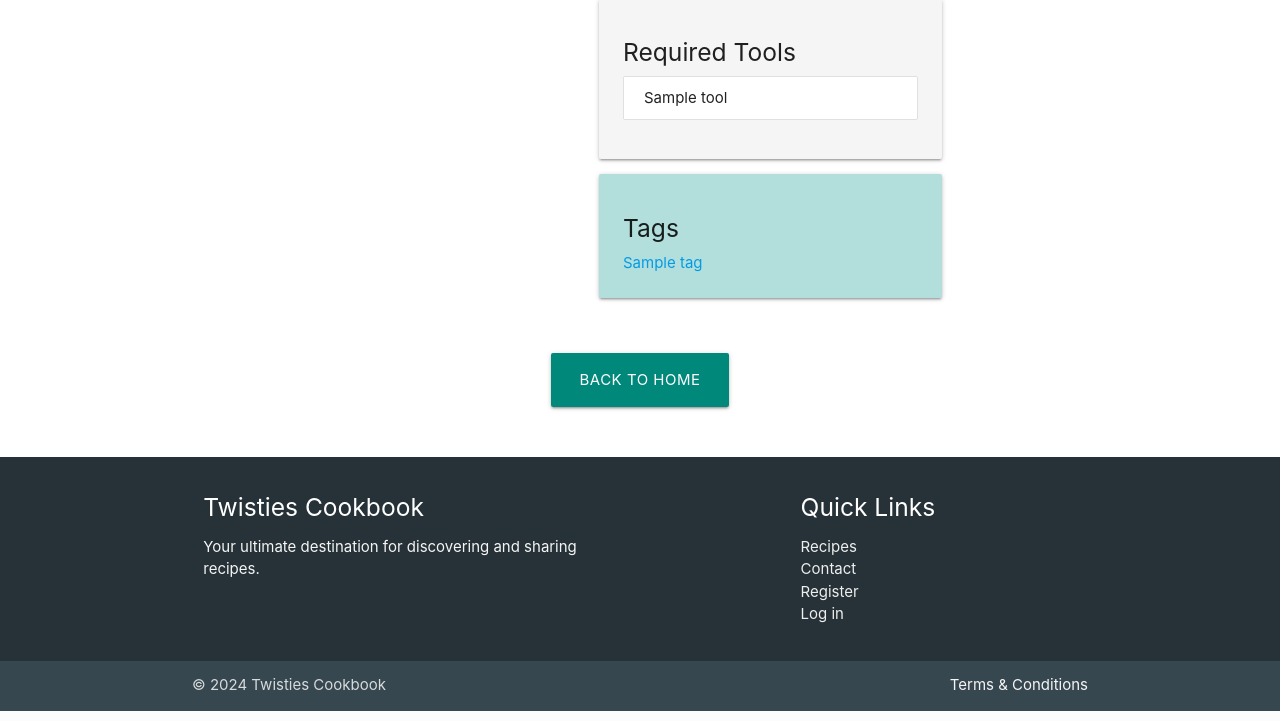
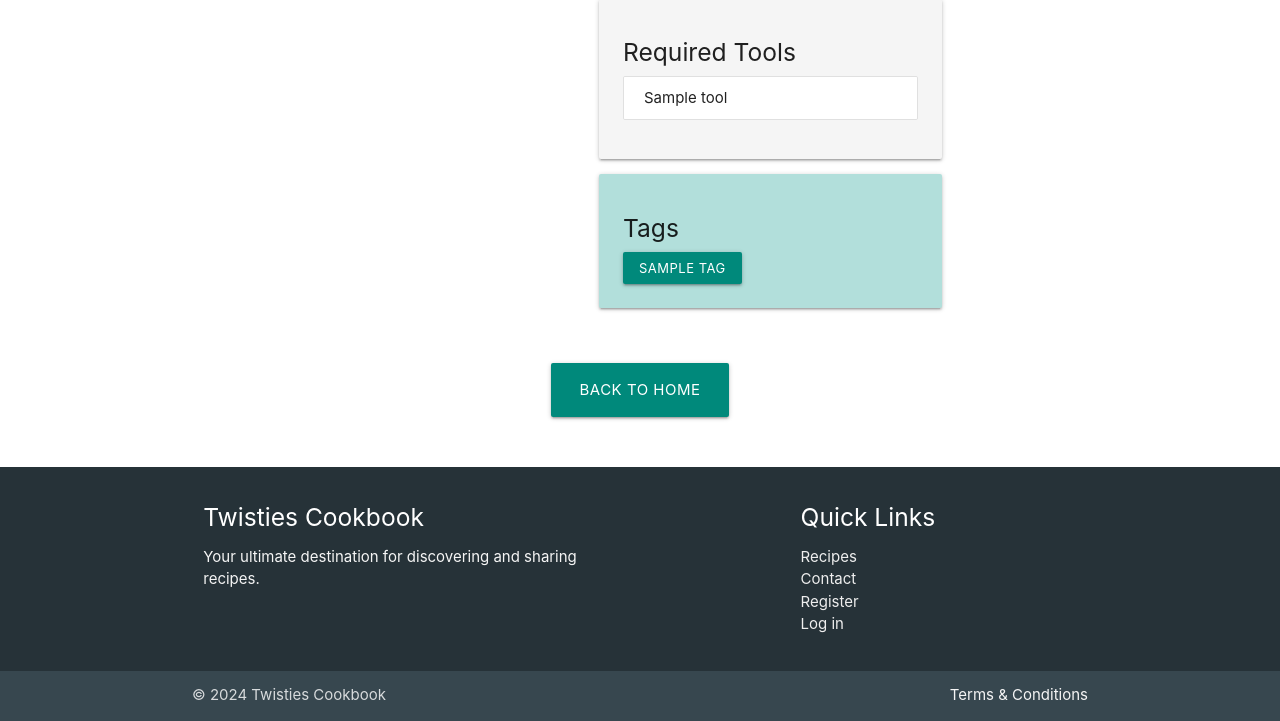
Before and after one commit to twisty147/Twisties-Cook-Book, a Flask app: template templates/recipe_detail.html in a window 1280 px wide. Shown: the part 709-1430 px from the top of the page. Run offline with Flask 2, Linux system fonts and the light colour scheme; the template is opened without the code that fills it: most values are stand-ins (such as "Sample title", 1, 10 or a date in 2020); grey boxes marked "Sample" are stand-in pictures; some libraries are stand-ins or nearby versions.

Commit message:
Changed tags to buttons with the intention of using the buttons to display recipes filtered by the clicked tag

```diff
--- a/templates/recipe_detail.html
+++ b/templates/recipe_detail.html
@@ -47,7 +47,7 @@
                     <h5>Tags</h5>
                     <div>
                         {% for tag in recipe.tags %}
-                        <a class="">{{ tag }}</a>
+                        <a class="btn-small teal darken-1 waves-effect waves-light">{{ tag }}</a>
                         {% endfor %}
                     </div>
                 </div>
```
